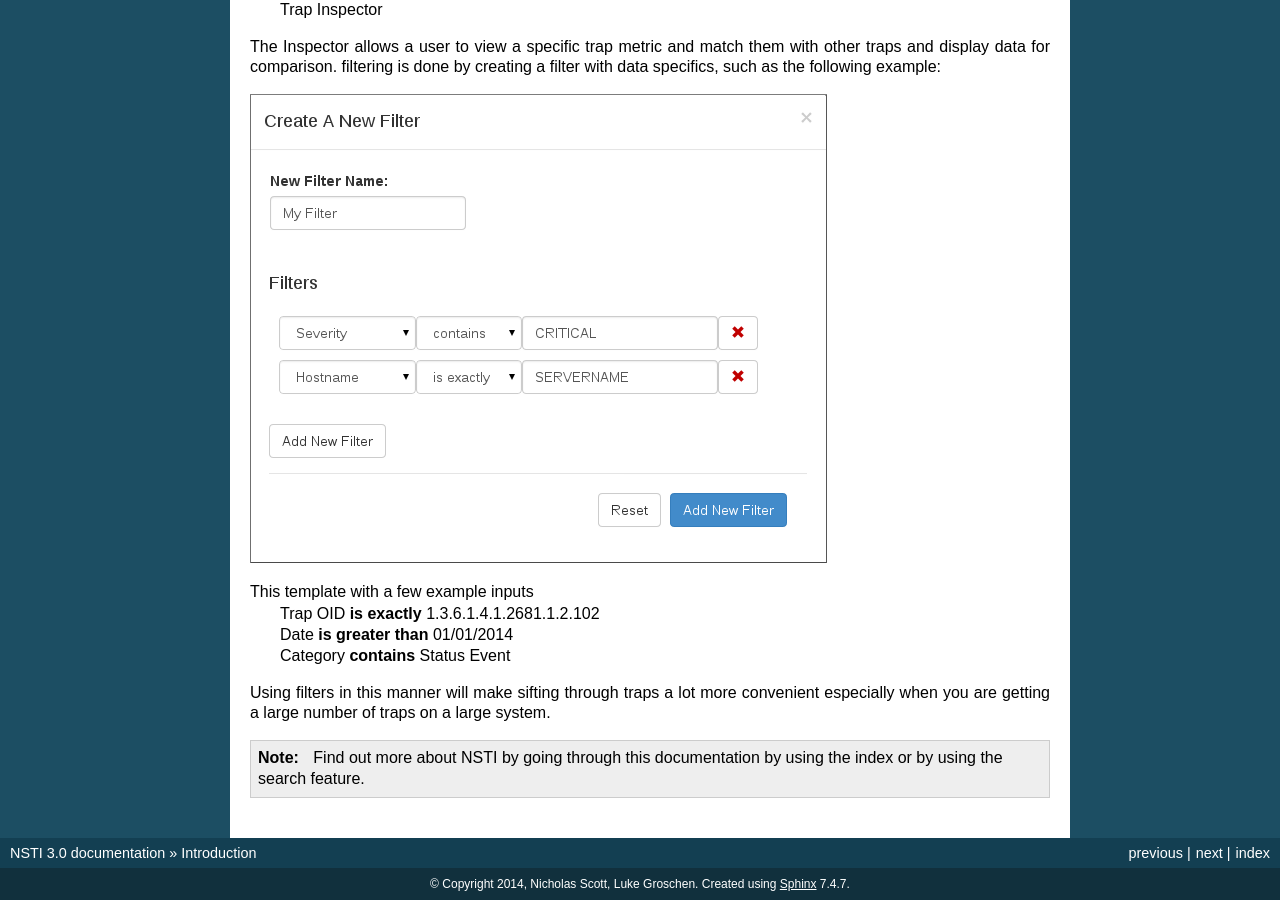
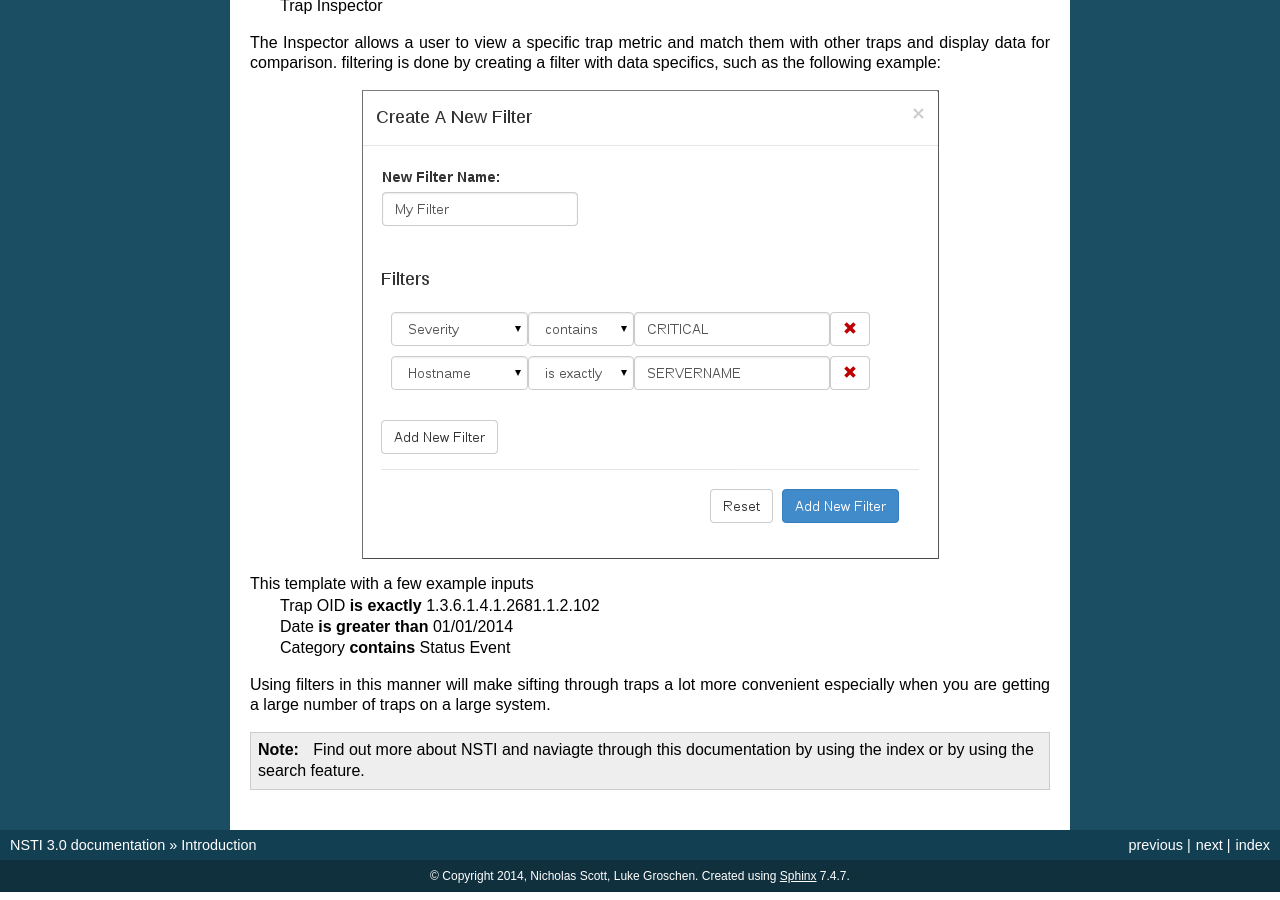
Before and after one commit to NagiosEnterprises/nsti, a Sphinx documentation site: the page built from docs/introduction.rst, in a window 1280 px wide and 900 px high, scrolled down 1179 px. Built offline with Sphinx 7.4.7, drawn with Linux system fonts in a browser that asks for light colours.

Commit message:
intro updates

```diff
--- a/docs/introduction.rst
+++ b/docs/introduction.rst
@@ -13,6 +13,7 @@
 Here is an example of the main page view with traps in main trap table:
 
 .. image:: nstimain.png
+	:align: center
 
 *In this example you can see every recieved trap and apply the filters you created to the table*
 
@@ -30,6 +31,7 @@
 The Inspector allows a user to view a specific trap metric and match them with other traps and display data for comparison. filtering is done by creating a filter with data specifics, such as the following example:
 
 .. image:: newfilter.png
+	:align: center
 
 This template with a few example inputs
         | Trap OID **is exactly**	  1.3.6.1.4.1.2681.1.2.102
@@ -40,4 +42,4 @@
 
 .. note::
 
-	Find out more about NSTI by going through this documentation by using the index or by using the search feature.
+	Find out more about NSTI and naviagte through this documentation by using the index or by using the search feature.
```
